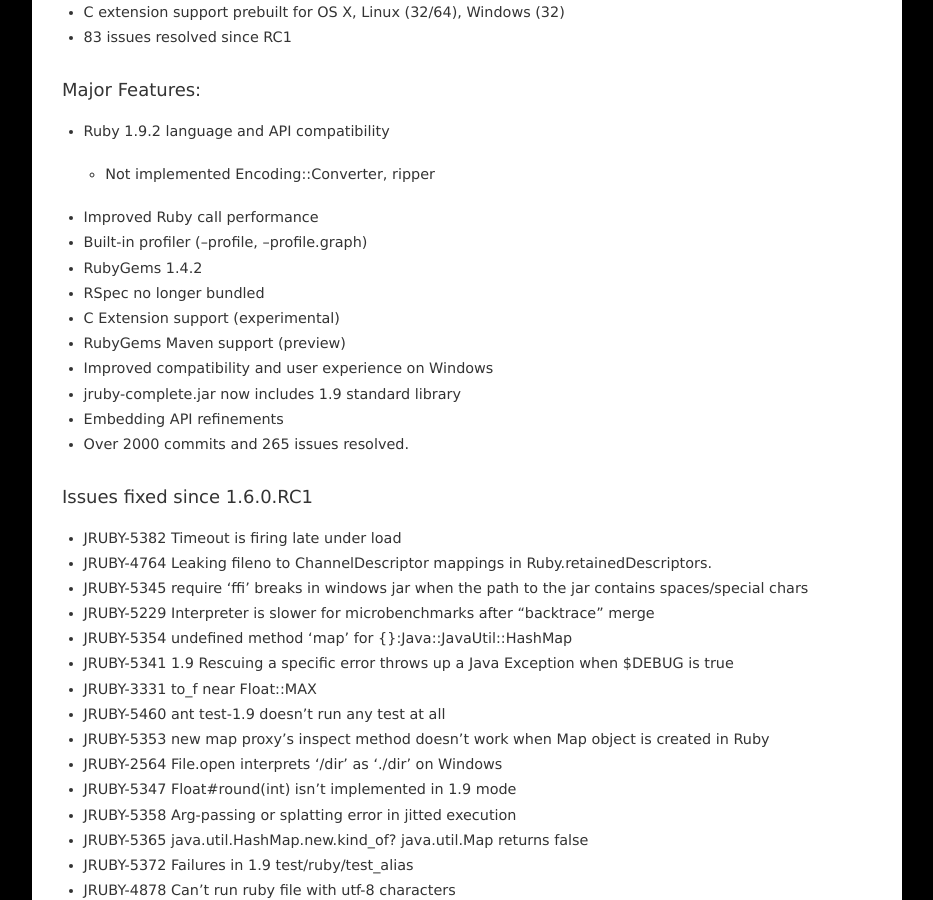
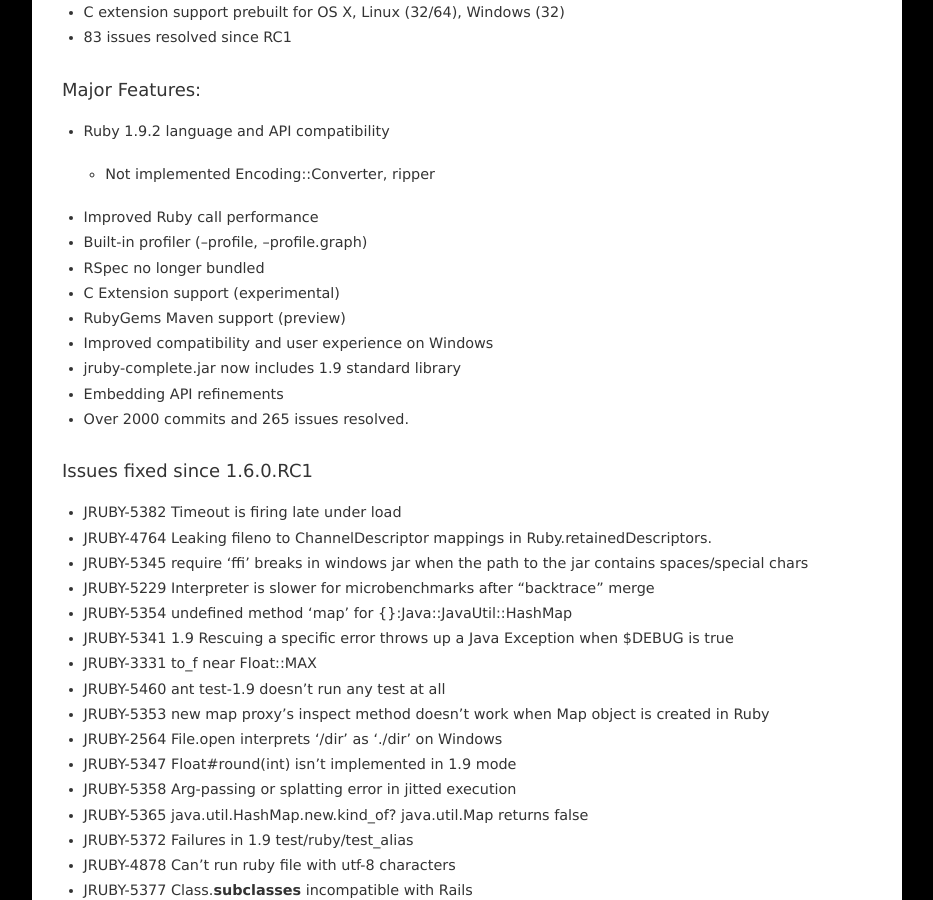
Before and after one commit to towynlin/jruby.github.com, a Jekyll site: the page built from www/_posts/2011-02-09-jruby-1-6-0-rc2.markdown, in a window 1280 px wide and 900 px high, scrolled down 1036 px. Shown: the whole window, without its empty margins (173-1106 px from the left). Built offline with Jekyll 4.4.1, drawn with Linux system fonts in a browser that asks for light colours; Markdown is read by kramdown in place of the engine named in the settings.

```diff
--- a/www/_posts/2011-02-09-jruby-1-6-0-rc2.markdown
+++ b/www/_posts/2011-02-09-jruby-1-6-0-rc2.markdown
@@ -44,7 +44,6 @@
   - Not implemented Encoding::Converter, ripper
 - Improved Ruby call performance
 - Built-in profiler (--profile, --profile.graph)
-- RubyGems 1.4.2
 - RSpec no longer bundled
 - C Extension support (experimental)
 - RubyGems Maven support (preview)
```
